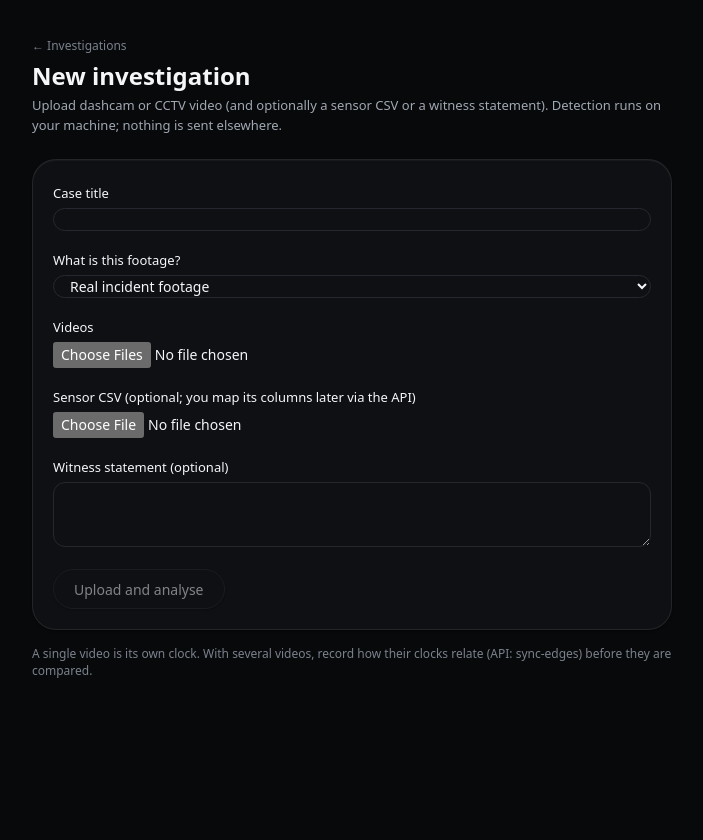
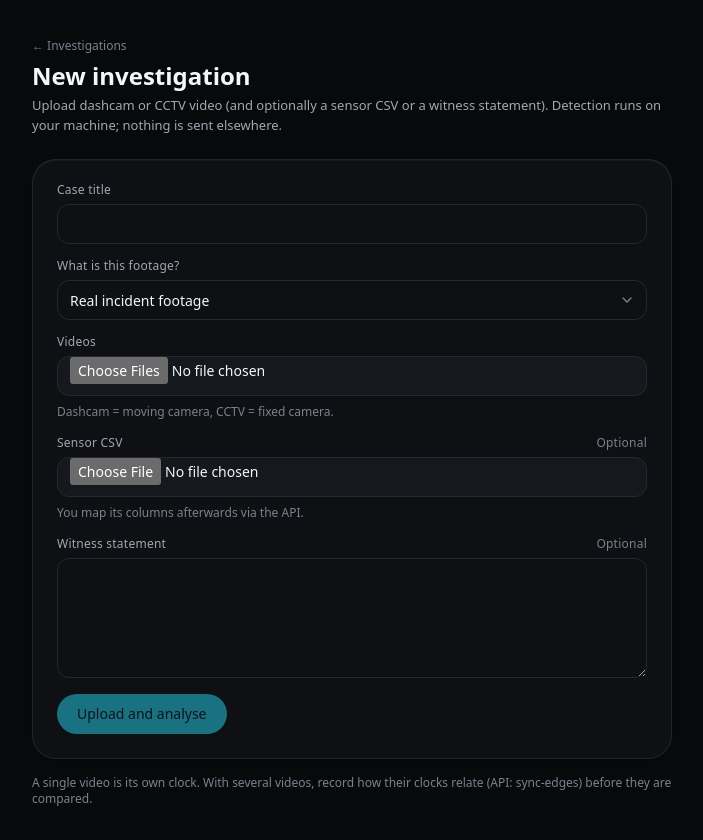
Before and after one commit to Srihith007/CBIT-hackathon-basic-, a React (Vite) app in the folder frontend/: page /new in a window 1280 px wide. Shown: the whole page, without its empty margins (288-991 px from the left). Before the commit the page ends 800 px from the top, so only its background shows below. Built offline with nearby package versions, Linux system fonts and the light colour scheme.

Commit message:
Use UI kit components throughout the frontend (Card, Button, IconButton, Field, Input, Select, Textarea, Checkbox, Segmented, Alert)
Co-Authored-By: Claude Sonnet 5.5 <noreply@anthropic.com>

```diff
--- a/frontend/src/pages/Dashboard.jsx
+++ b/frontend/src/pages/Dashboard.jsx
@@ -1,6 +1,6 @@
 import { useEffect, useState } from 'react';
 import { Link } from 'react-router-dom';
-import { Badge, Card, EmptyState, ErrorState, LoadingState, StatCard } from '../ui-kit';
+import { Badge, Button, Card, EmptyState, ErrorState, LoadingState, StatCard } from '../ui-kit';
 import { api } from '../api';
 
 export default function Dashboard() {
@@ -17,7 +17,7 @@ export default function Dashboard() {
           <Link to="/" className="t-caption text-fg-3">← TraceLine</Link>
           <h1 className="mt-1 text-2xl font-semibold">Investigations</h1>
         </div>
-        <div className="flex items-center gap-3"><Badge variant="warning">Investigation support · no fault determination</Badge><Link to="/new" className="btn btn-sm">New investigation</Link></div>
+        <div className="flex items-center gap-3"><Badge variant="warning">Investigation support · no fault determination</Badge><Button as={Link} to="/new" size="sm" variant="primary">New investigation</Button></div>
       </header>
       {err && <ErrorState title="The API did not answer" description={`${err}. Start it with: uvicorn app.main:app --port 8000`} />}
       {!err && !d && <LoadingState label="Loading" />}
--- a/frontend/src/pages/NewCase.jsx
+++ b/frontend/src/pages/NewCase.jsx
@@ -1,6 +1,6 @@
 import { useState } from 'react';
 import { Link, useNavigate } from 'react-router-dom';
-import { Badge, Button } from '../ui-kit';
+import { Alert, Badge, Button, Card, Field, Input, Select, Textarea } from '../ui-kit';
 import { api } from '../api';
 
 const STAGE = { validate: 'Checking the file', preprocess: 'Indexing frames', detect: 'Detecting vehicles and people', track: 'Tracking and finding events', extract_claims: 'Reading statements' };
@@ -52,34 +52,30 @@ export default function NewCase() {
       <Link to="/dashboard" className="t-caption text-fg-3">← Investigations</Link>
       <h1 className="mb-1 mt-1 text-2xl font-semibold">New investigation</h1>
       <p className="t-small mb-6 text-fg-2">Upload dashcam or CCTV video (and optionally a sensor CSV or a witness statement). Detection runs on your machine; nothing is sent elsewhere.</p>
-      <form onSubmit={run} className="card space-y-4 p-5">
-        <label className="block"><span className="t-small">Case title</span>
-          <input required className="control mt-1 w-full" value={title} onChange={(e) => setTitle(e.target.value)} disabled={busy} /></label>
-        <label className="block"><span className="t-small">What is this footage?</span>
-          <select className="control mt-1 w-full" value={designation} onChange={(e) => setDesignation(e.target.value)} disabled={busy}>
-            <option value="real">Real incident footage</option><option value="staged">Staged / recreated</option><option value="synthetic">Synthetic / generated</option>
-          </select></label>
-        <div>
-          <span className="t-small">Videos</span>
-          <input type="file" accept="video/*" multiple disabled={busy} className="mt-1 block w-full text-sm"
+      <Card as="form" onSubmit={run} className="space-y-4">
+        <Field label="Case title"><Input required value={title} onChange={(e) => setTitle(e.target.value)} disabled={busy} /></Field>
+        <Field label="What is this footage?">
+          <Select value={designation} onChange={(e) => setDesignation(e.target.value)} disabled={busy}
+                  options={[{ value: 'real', label: 'Real incident footage' }, { value: 'staged', label: 'Staged / recreated' }, { value: 'synthetic', label: 'Synthetic / generated' }]} />
+        </Field>
+        <Field label="Videos" hint="Dashcam = moving camera, CCTV = fixed camera.">
+          <Input type="file" accept="video/*" multiple disabled={busy}
                  onChange={(e) => setVideos([...e.target.files].map((file) => ({ file, name: file.name, kind: /dash/i.test(file.name) ? 'dashcam' : 'cctv' })))} />
-          {videos.map((v, i) => (
-            <div key={v.name} className="mt-2 flex items-center gap-2"><span className="t-small flex-1 truncate">{v.name}</span>
-              <select className="control h-8" value={v.kind} disabled={busy} onChange={(e) => setVideos(videos.map((x, j) => (j === i ? { ...x, kind: e.target.value } : x)))}>
-                <option value="dashcam">Dashcam (moving camera)</option><option value="cctv">CCTV (fixed camera)</option></select></div>
-          ))}
-        </div>
-        <label className="block"><span className="t-small">Sensor CSV (optional; you map its columns later via the API)</span>
-          <input type="file" accept=".csv" disabled={busy} className="mt-1 block w-full text-sm" onChange={(e) => setSensor(e.target.files[0] || null)} /></label>
-        <label className="block"><span className="t-small">Witness statement (optional)</span>
-          <textarea className="control mt-1 w-full" rows={3} value={statement} onChange={(e) => setStatement(e.target.value)} disabled={busy} /></label>
+        </Field>
+        {videos.map((v, i) => (
+          <div key={v.name} className="flex items-center gap-2"><span className="t-small flex-1 truncate">{v.name}</span>
+            <Select className="h-9" value={v.kind} disabled={busy} onChange={(e) => setVideos(videos.map((x, j) => (j === i ? { ...x, kind: e.target.value } : x)))}
+                    options={[{ value: 'dashcam', label: 'Dashcam (moving)' }, { value: 'cctv', label: 'CCTV (fixed)' }]} /></div>
+        ))}
+        <Field label="Sensor CSV" optional hint="You map its columns afterwards via the API."><Input type="file" accept=".csv" disabled={busy} onChange={(e) => setSensor(e.target.files[0] || null)} /></Field>
+        <Field label="Witness statement" optional><Textarea rows={3} value={statement} onChange={(e) => setStatement(e.target.value)} disabled={busy} /></Field>
         <div className="flex items-center gap-3">
-          <Button type="submit" disabled={busy || !title || !videos.length}>{busy ? 'Working…' : 'Upload and analyse'}</Button>
+          <Button type="submit" variant="primary" loading={busy} disabled={!title || !videos.length}>{busy ? 'Working…' : 'Upload and analyse'}</Button>
           {synthetic && <Badge variant="warning">will be labelled synthetic</Badge>}
         </div>
         {log.length > 0 && <ul className="t-caption space-y-0.5 text-fg-3" role="status">{log.map((l, i) => <li key={i}>{l}</li>)}</ul>}
-        {err && <p className="t-small text-danger" role="alert">{err}</p>}
-      </form>
+        {err && <Alert variant="danger" title="Something went wrong">{err}</Alert>}
+      </Card>
       <p className="t-caption mt-4 text-fg-3">A single video is its own clock. With several videos, record how their clocks relate (API: sync-edges) before they are compared.</p>
     </div>
   );
--- a/frontend/src/pages/Workspace.jsx
+++ b/frontend/src/pages/Workspace.jsx
@@ -1,6 +1,6 @@
 import { useCallback, useEffect, useMemo, useState } from 'react';
 import { Link, useParams } from 'react-router-dom';
-import { Badge, ErrorState, LoadingState, Segmented, Tabs } from '../ui-kit';
+import { Badge, Button, Card, Checkbox, ErrorState, LoadingState, Select, Tabs } from '../ui-kit';
 import { api } from '../api';
 import { useWorkspace } from '../store';
 import Player from '../components/Player';
@@ -86,12 +86,11 @@ export default function Workspace() {
         <div className="ml-auto flex items-center gap-3">
           {scenarios.length > 1 && (
             <label className="t-caption flex items-center gap-2 text-fg-3">Scenario
-              <select className="control h-8" value={scenarioId || ''} onChange={(e) => load(e.target.value)}>
-                {scenarios.map((s) => <option key={s.id} value={s.id}>{s.name}{s.is_baseline ? ' (baseline)' : ''}</option>)}
-              </select>
+              <Select className="h-9" value={scenarioId || ''} onChange={(e) => load(e.target.value)}
+                      options={scenarios.map((s) => ({ value: s.id, label: `${s.name}${s.is_baseline ? ' (baseline)' : ''}` }))} />
             </label>
           )}
-          <Link to={`/cases/${caseId}/report`} className="btn btn-sm btn-outline">Report</Link>
+          <Button as={Link} to={`/cases/${caseId}/report`} size="sm" variant="outline">Report</Button>
         </div>
       </header>
 
@@ -100,40 +99,40 @@ export default function Workspace() {
       ) : (
         <div className="grid gap-4 xl:grid-cols-[minmax(0,1.6fr)_minmax(360px,1fr)]">
           <div className="space-y-4">
-            <section className="card p-4" aria-label="Evidence video">
+            <Card as="section" padded={false} className="p-4" aria-label="Evidence video">
               <Player videos={videos} shifts={shifts} trackActors={trackActors} actorLabels={actorLabels} />
               <div className="mt-2 flex gap-3">
-                <label className="t-caption flex items-center gap-1 text-fg-3"><input type="checkbox" checked={ws.overlays.boxes} onChange={() => ws.toggleOverlay('boxes')} /> boxes</label>
-                <label className="t-caption flex items-center gap-1 text-fg-3"><input type="checkbox" checked={ws.overlays.ids} onChange={() => ws.toggleOverlay('ids')} /> labels</label>
+                <Checkbox label="Boxes" checked={ws.overlays.boxes} onChange={() => ws.toggleOverlay('boxes')} />
+                <Checkbox label="Labels" checked={ws.overlays.ids} onChange={() => ws.toggleOverlay('ids')} />
                 <span className="t-caption ml-auto text-fg-3">Dashed box = first observation recovered after tracking started. Boxes exist only on sampled frames.</span>
               </div>
-            </section>
-            <section className="card p-4" aria-label="Timeline">
+            </Card>
+            <Card as="section" padded={false} className="p-4" aria-label="Timeline">
               <div className="mb-2 flex items-center gap-2">
                 <h2 className="t-h2">Timeline</h2>
                 <span className="t-caption text-fg-3">Case clock. Red ring = contradicted, green ring = corroborated, hatched = missing data. [ and ] jump between events.</span>
               </div>
               <Timeline tl={data.tl} gaps={data.gaps} currentMs={ws.currentMs} onSelect={pick} activeId={ws.activeEventId} />
-            </section>
-            <section className="card p-4" aria-label="Trajectories">
+            </Card>
+            <Card as="section" padded={false} className="p-4" aria-label="Trajectories">
               <h2 className="t-h2 mb-2">Trajectories</h2>
               <Trajectory trajs={data.trajs} currentMs={ws.currentMs} actors={data.actors} selected={ws.selectedActorId} onSelect={ws.selectActor} />
-            </section>
+            </Card>
             {sensorEv && (
-              <section className="card p-4" aria-label="Sensor">
+              <Card as="section" padded={false} className="p-4" aria-label="Sensor">
                 <h2 className="t-h2 mb-2">Sensor</h2>
                 <Sensor evidence={sensorEv} shift={shifts[sensorEv.id]} label={sensorEv.original_filename} events={(data.tl.lanes.sensor || []).filter((e) => ['hard_braking', 'collision_flag'].includes(e.event_type))} onSelect={pick} />
-              </section>
+              </Card>
             )}
           </div>
-          <aside className="card h-fit p-4 xl:sticky xl:top-4" aria-label="Details">
+          <Card as="aside" padded={false} className="h-fit p-4 xl:sticky xl:top-4" aria-label="Details">
             <Tabs value={tab} onChange={setTab} label="Details" items={[{ id: 'summary', label: 'Summary' }, { id: 'findings', label: `Findings (${data.finds.length})` }, { id: 'evidence', label: 'Evidence' }]} />
             <div className="mt-4 max-h-[calc(100vh-9rem)] overflow-auto pr-1">
               {tab === 'summary' && <SummaryPanel eventId={ws.activeEventId} />}
               {tab === 'findings' && <Findings findings={data.finds} contradictions={data.cons} corroborations={data.crbs} gaps={data.gaps} onFocusEvent={focusEvent} onReload={() => load(scenarioId)} />}
               {tab === 'evidence' && <Evidence caseId={caseId} evidence={data.ev} />}
             </div>
-          </aside>
+          </Card>
         </div>
       )}
       <p className="t-caption mt-6 text-fg-3">TraceLine supports an investigation. It does not determine fault or legal responsibility. Machine detections are candidates; inferences list their alternatives.</p>
```
Also changed, not shown: frontend/src/components/Evidence.jsx (+5 -5 lines), frontend/src/components/Findings.jsx (+6 -6 lines), frontend/src/components/Player.jsx (+7 -8 lines), frontend/src/components/Timeline.jsx (+5 -3 lines), frontend/src/pages/Report.jsx (+8 -8 lines).
